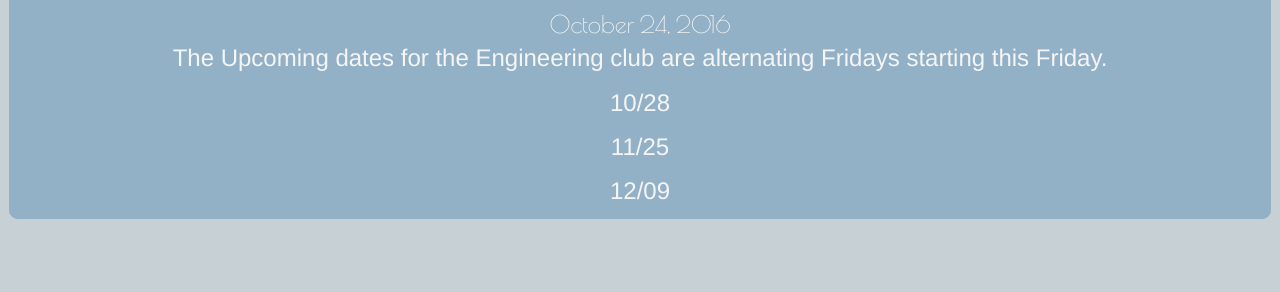
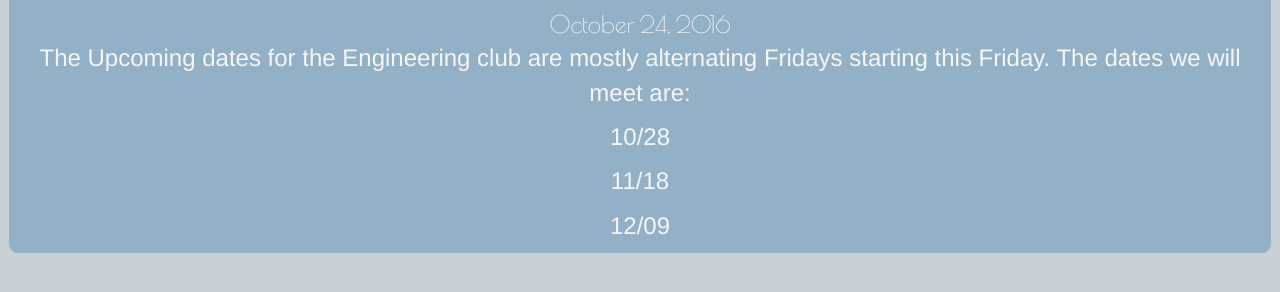
Before and after one commit to mhsengineering/mhsengineering.github.io, a plain HTML site: page schedule.html in a window 1280 px wide. Shown: the part 280-572 px from the top of the page. Drawn offline with nearby package versions, Linux system fonts and the light colour scheme.

Commit message:
Update schedule.html

```diff
--- a/schedule.html
+++ b/schedule.html
@@ -28,9 +28,9 @@
          <div class="post infobox">
             <h2 class="post-title">Schedule from October to December</h2>
             <span class="post-date">October 24, 2016</span>
-            <p>The Upcoming dates for the Engineering club are alternating Fridays starting this Friday.</p>
+            <p>The Upcoming dates for the Engineering club are mostly alternating Fridays starting this Friday. The dates we will meet are:</p>
              <p>10/28</p>
-             <p>11/25</p>
+             <p>11/18</p>
              <p>12/09</p>
         </div>
 
```
